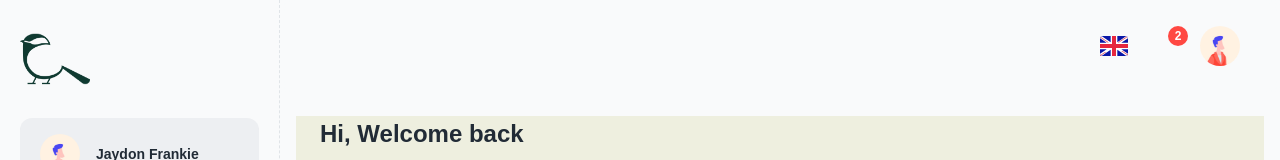
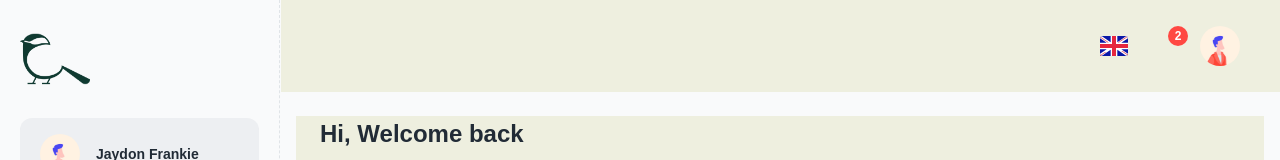
Before and after one commit to RADeveloping/chickadeeinvest, a React (Create React App) app in the folder ClientApp/: page /dashboard/app in a window 1280 px wide. Shown: the top 160 px of the page. Built offline with nearby package versions, Linux system fonts and the light colour scheme; some icons are missing.

Commit message:
Added backgroundColor to ToolbarStyle

```diff
--- a/ClientApp/src/layouts/dashboard/DashboardNavbar.js
+++ b/ClientApp/src/layouts/dashboard/DashboardNavbar.js
@@ -28,6 +28,7 @@ const RootStyle = styled(AppBar)(({ theme }) => ({
 
 const ToolbarStyle = styled(Toolbar)(({ theme }) => ({
   minHeight: APPBAR_MOBILE,
+  backgroundColor: theme.palette.chickadeeBeige.main,
   [theme.breakpoints.up('lg')]: {
     minHeight: APPBAR_DESKTOP,
     padding: theme.spacing(0, 5),
```
